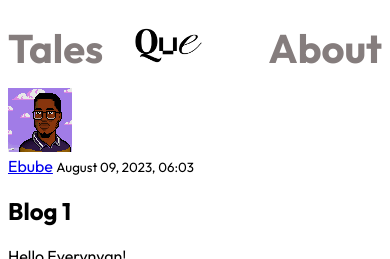
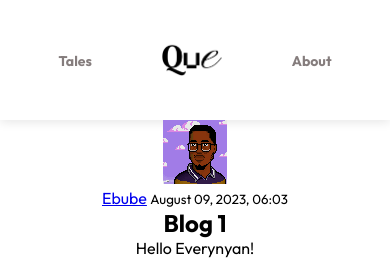
Before and after one commit to Peplinn/Blogit, a Django app: page /post/1/ in a window 390 px wide. Shown: the top 259 px of the page. Run offline with Django 4.2, Linux system fonts and the light colour scheme; data comes from the database, SQL or seed files in the repository.

Commit message:
Completed Responsiveness for Non-Text Elements in About and Base

```diff
--- a/blog_project/blog/templates/blog/about.html
+++ b/blog_project/blog/templates/blog/about.html
@@ -1,5 +1,5 @@
 {% extends "blog/base.html" %}
 {% block content %}
-    <p><b>que</b> &middot; /ku/ &middot; adj.</p>
-    <p>uniquely interesting, often to an esoteric degree; rather cool.</p>
+    <span id="quetransc"><b>que </b> &middot; /ku/ &middot; adj.</span><br>
+    <span id="quedefin">uniquely interesting, often to an esoteric degree; rather cool.</span>
 {% endblock content %}
--- a/blog_project/blog/templates/blog/base.html
+++ b/blog_project/blog/templates/blog/base.html
@@ -27,16 +27,27 @@
 
 <body>
   <!-- <script src="main.js"></script> -->
-  <nav>
+  <!-- <nav>
     <div class="navitems">
       <a id="taleslink" href="{% url 'blog-tales' %}" style="text-decoration:none">Tales</a>
-      <!-- <div class="logo"> -->
       <a id="logolink" href="{% url 'blog-home' %}">
         <img src="{% static 'icons/Que.png' %}" alt="Que Logo" class="quelogo"/>
       </a>
-      <!-- </div> -->
       <a id="aboutlink" href="{% url 'blog-about' %}" style="text-decoration:none">About</a>
     </div>
+  </nav> -->
+
+  <div class="body-con">
+    <nav class="navbar">
+      <ul class="navbar-center">
+        <li><a href="{% url 'blog-tales' %}">Tales</a></li>
+        <li>
+          <a id="logolink" href="{% url 'blog-home' %}">
+            <img src="{% static 'icons/Que.png' %}" alt="Que Logo" class="quelogo">
+          </a>
+        </li>
+        <li><a href="{% url 'blog-about' %}">About</a></li>
+      </ul>
     </nav>
 
 
@@ -45,9 +56,9 @@
 
       </div>
     </div> -->
-  <main role="main" class="container">
+    <main role="main" class="body-container">
       <div class="row">
-      <div class="col-md-8">
+        <div class="inner-column">
           {% if messages %}
             {% for message in messages %}
               <div class="alert alert-{{ message.tags }}">
@@ -60,11 +71,18 @@
       </div>
     </main>
 
-  <footer>
+    <footer id="myfooter">
+      <ul class="footerdiv-center">
+        <li>
           <a href="https://github.com/Peplinn/Blogit">
-      <img src="{% static 'images/GitHubLogo.png' %}" alt="Git Logo" class="gitlogo"/>
+            <img src="{% static 'icons/github-logo.png' %}" alt="Git Logo" class="gitlogo"/>
           </a>
+        </li>
+      </ul>
     </footer>
+  </div>
+
+
 </body>
 
 </html>
--- a/blog_project/static/blog/main.css
+++ b/blog_project/static/blog/main.css
@@ -1,46 +1,147 @@
 @import url('https://fonts.googleapis.com/css2?family=Outfit:wght@100..900&display=swap');
+
+
+
+* {
+    margin: 0;
+    padding: 0;
+    box-sizing: border-box;
+}
 
 body {
     font-family: "Outfit", sans-serif;
 }
 
-nav {
-  height: 5rem;
+.body-con {
+    display: flex;
+    flex-direction: column;
+    min-height: 100vh;
+}
+
+.navbar {
     display: flex;
     justify-content: center;
-  /* align-content: space-between; */
-  /* align-items: center; */
+    align-items: center;
+    height: 120px;
+    background-color: #fff;
+    box-shadow: 0 2px 10px rgba(0, 0, 0, 0.1);
+    /* position: relative; */
 }
 
-.navitems{
+.navbar-center {
     display: flex;
-  flex-direction: row;
+    justify-content: space-between;
     align-items: center;
-  font-size: 2.5rem;
+    width: 40vw; /* The elements take up one-third of the navbar width */
+}
+
+.navbar-center li {
+    list-style-type: none;
+}
+
+.navbar-center a {
+    text-decoration: none;
+    font-size: 2em;
+    color: #857D7D;
     font-weight: bold;
 }
 
-#taleslink {
-  color: #857D7D;
-  /* padding-right: 2rem; */
-  margin-right: 2rem;
-
+.navbar-center a:hover {
+    text-decoration: underline;
 }
 
-#aboutlink {
-  display: inline-block;
-  color: #857D7D;
-  /* padding-left: 2rem; */
+.quelogo {
+    width: 5em; /* Adjust the width of the logo as needed */
+    height: auto; /* Maintain aspect ratio */
+    /* margin-left: 10%;
+    margin-right: 10%; */
 }
 
-#logolink {
-  /* align-self: center; */
-  /* justify-self: center; */
+/* Responsive styling for smaller screens */
+@media (max-width: 768px) {
+    .navbar-center {
+        width: 50%; /* Take up more space on smaller screens */
+    }
+
+    .navbar-center a {
+        font-size: 16px;
+    }
+
+    .quelogo {
+        width: 80px; /* Resize logo for smaller screens */
+    }
+
+    /* .gitlogo {
+        width: 30px;
+    } */
+}
+
+@media (max-width: 480px) {
+    .navbar-center {
+        width: 70%; /* Further expansion on very small screens */
+    }
+
+    .navbar-center a {
+        font-size: 14px;
+    }
+
+    .quelogo {
+        width: 60px; /* Further resize logo */
+    }
+
+    /* .gitlogo {
+        width: 20px;
+    } */
+}
+
+.body-container {
+    flex-grow: 1;
+    display: flex;
+    justify-content: center;
+    text-align: center;
+    /* height: 70%; */
+}
+
+.body-container .row {
+    display: flex;
 }
 
 
-.quelogo {
-  max-width: 50%;
-  max-height: 50%;
-  /* object-fit: contain; */
+.body-container .row .inner-column {
+    align-items: center;
 }
+
+
+.body-container .row .inner-column span {
+    display: inline-flex;
+    font-size: 1em;
+}
+
+
+
+
+#myfooter {
+    bottom: 0;
+    display: flex;
+    justify-content: center;
+    align-items: center;
+    height: 120px;
+    background-color: #fff;
+    box-shadow: 0 2px 10px rgba(0, 0, 0, 0.1);
+    /* position: relative; */
+}
+
+.footerdiv-center {
+    display: flex;
+    align-items: center;
+    /* width: 40vw; The elements take up one-third of the navbar width */
+}
+
+.footerdiv-center li {
+    list-style-type: none;
+}
+
+.gitlogo {
+    width: 3em; /* Adjust the width of the logo as needed */
+    height: auto;
+}
```
Also changed, not shown: blog_project/static/blog/main2.css (added, +56 -0 lines), blog_project/static/icons/github-logo.png (added). Lines whose indentation alone changed are shown as unchanged.
